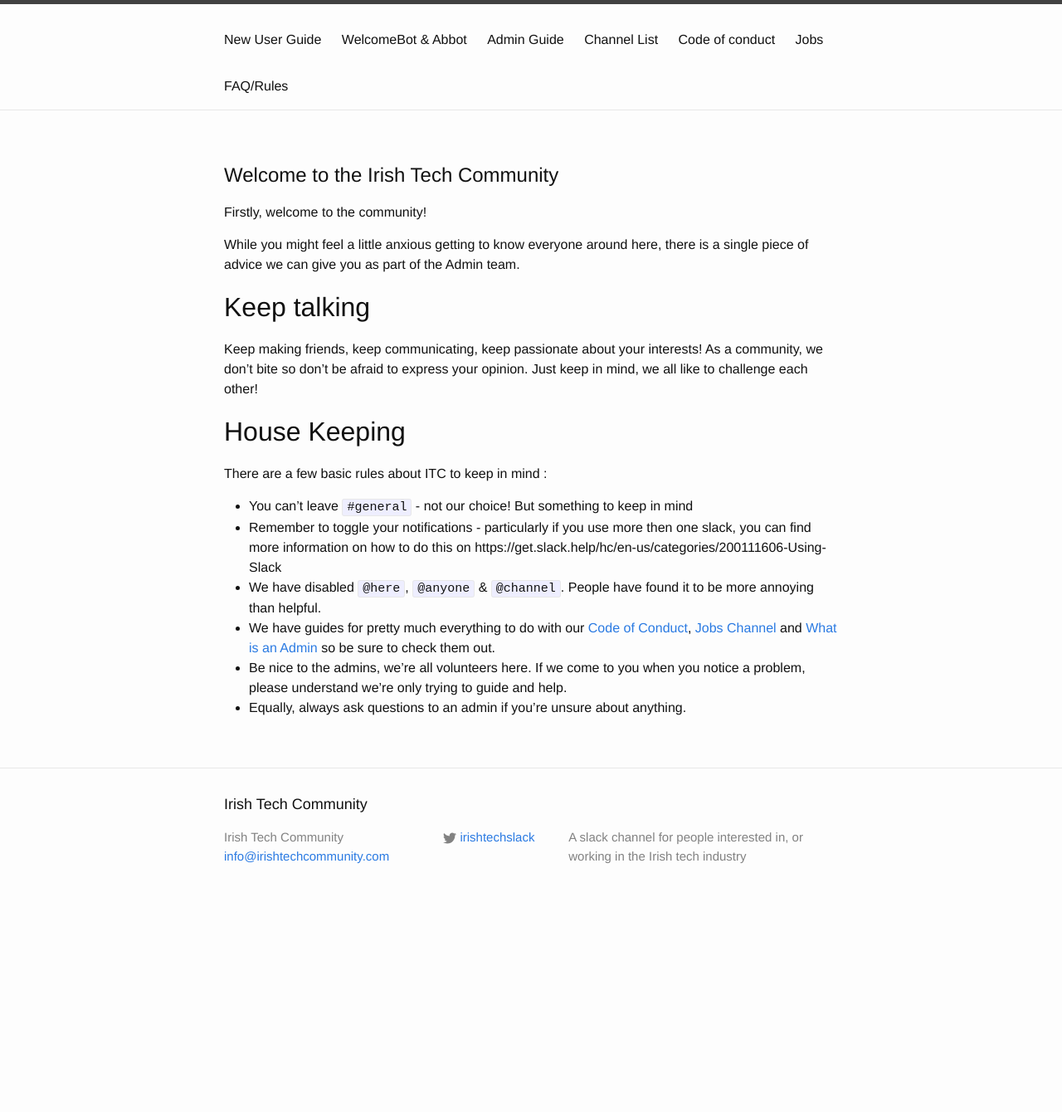
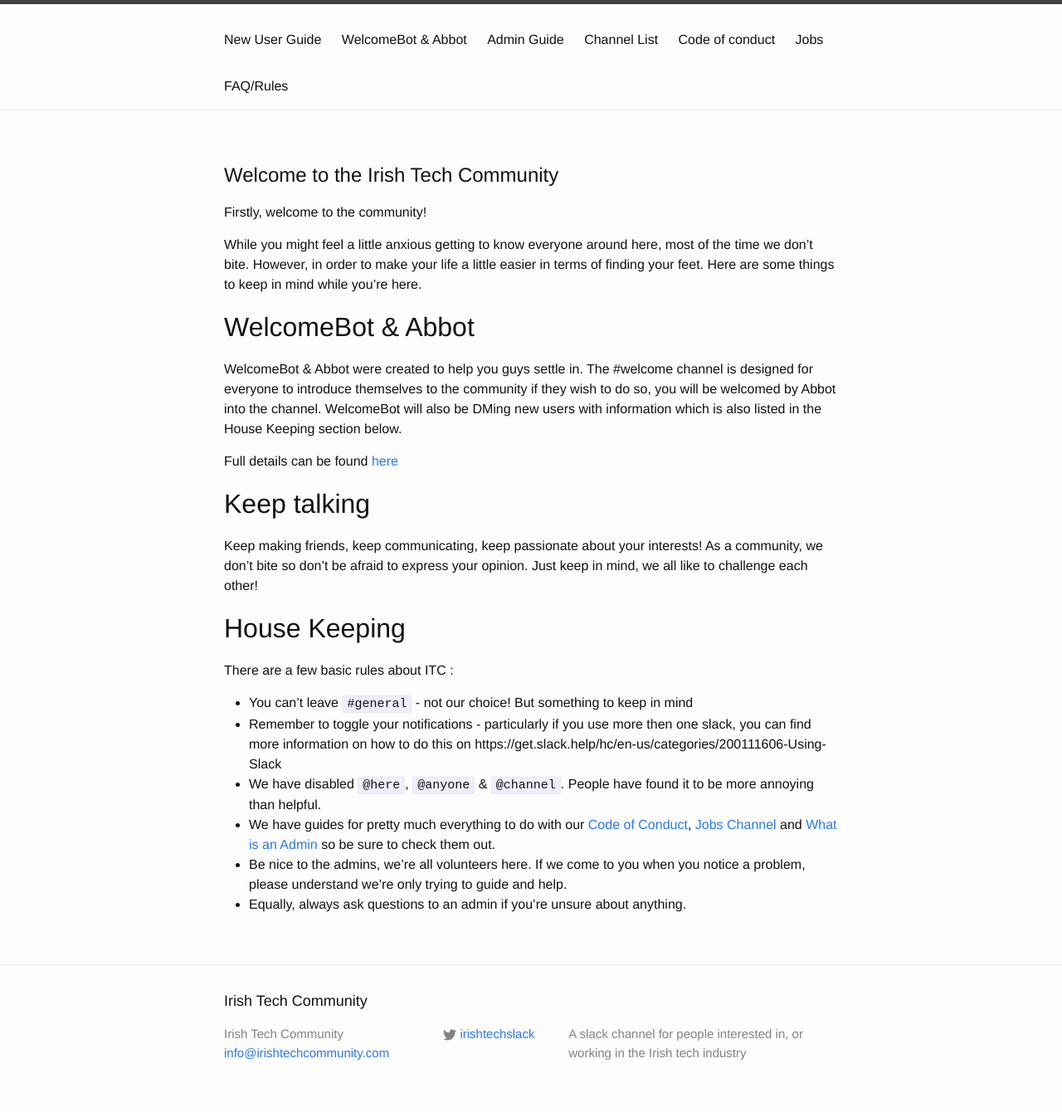
Before and after one commit to IrishTechCommunity/irishtechcommunity.github.io, a Jekyll site: the page built from NewUserGuide.md, in a window 1280 px wide. Shown: the whole page at 83% size. Built offline with Jekyll 4.4.1, drawn with Linux system fonts in a browser that asks for light colours; a script that is not in the unit is left out; before the commit the page ends 1103 px from its top, so only the background shows below that.

Commit message:
NewUserGuide.md
Updates to include Welcomebot 2.0 and Abbot.

```diff
--- a/NewUserGuide.md
+++ b/NewUserGuide.md
@@ -10,7 +10,13 @@ permalink: /newuserguide/
 
 Firstly, welcome to the community!
 
-While you might feel a little anxious getting to know everyone around here, there is a single piece of advice we can give you as part of the Admin team.
+While you might feel a little anxious getting to know everyone around here, most of the time we don't bite. However, in order to make your life a little easier in terms of finding your feet. Here are some things to keep in mind while you're here.
+
+## WelcomeBot & Abbot
+
+WelcomeBot & Abbot were created to help you guys settle in. The #welcome channel is designed for everyone to introduce themselves to the community if they wish to do so, you will be welcomed by Abbot into the channel. WelcomeBot will also be DMing new users with information which is also listed in the House Keeping section below.
+
+Full details can be found [here](http://irishtechcommunity.com/welcomebotabbot)
 
 ## Keep talking
 
```
Also changed, not shown: other parts of NewUserGuide.md (+1 -1 lines).
